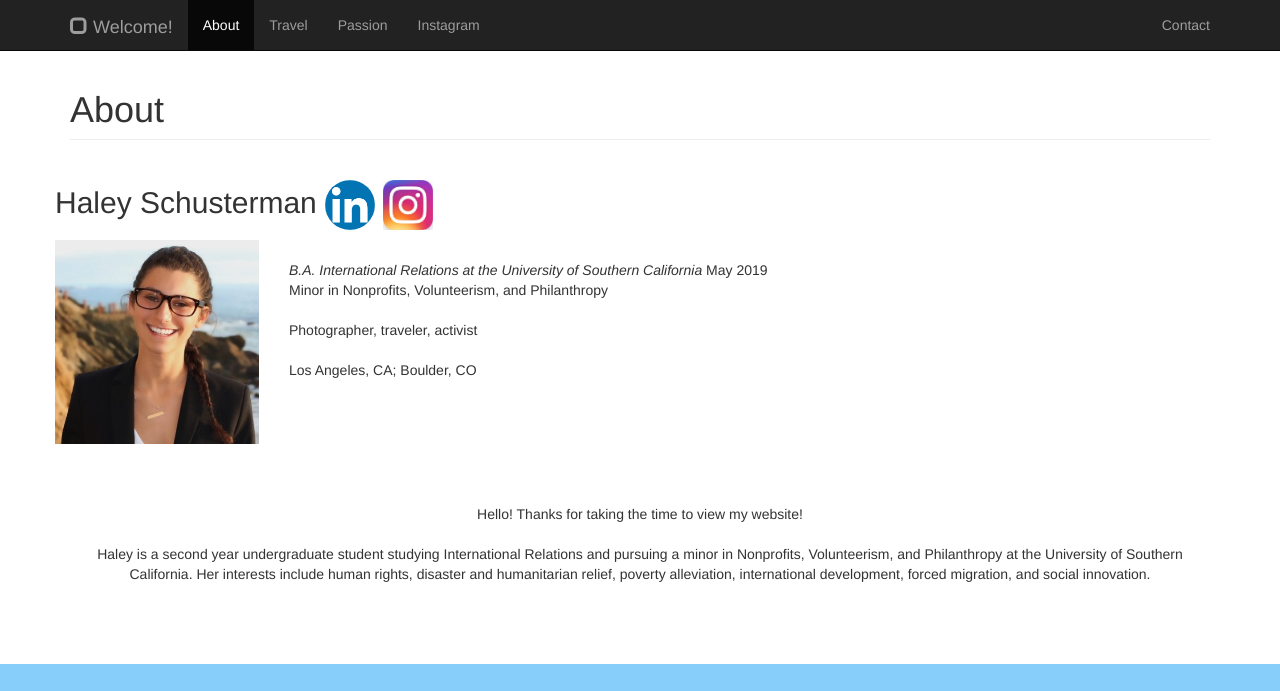
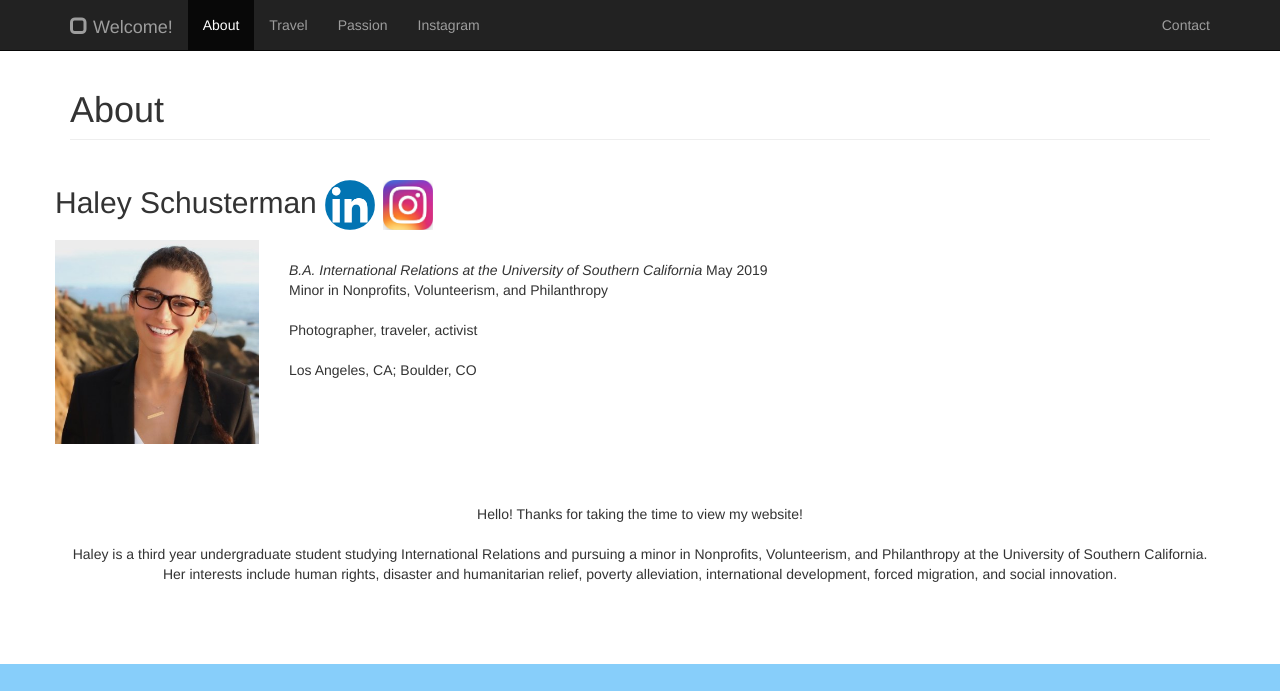
Before and after one commit to nkaimakis/haleyschusterman, a plain HTML site: page about.html in a window 1280 px wide. Shown: the top 691 px of the page. Drawn offline with Linux system fonts and the light colour scheme.

Commit message:
Update about.html

```diff
--- a/about.html
+++ b/about.html
@@ -114,7 +114,7 @@
 			</div>
 			<br>
 			<div>
-				<center>Haley is a second year undergraduate student
+				<center>Haley is a third year undergraduate student
 					studying International Relations and pursuing a minor in
 					Nonprofits, Volunteerism, and Philanthropy at the University of
 					Southern California. Her interests include human rights, disaster
```
